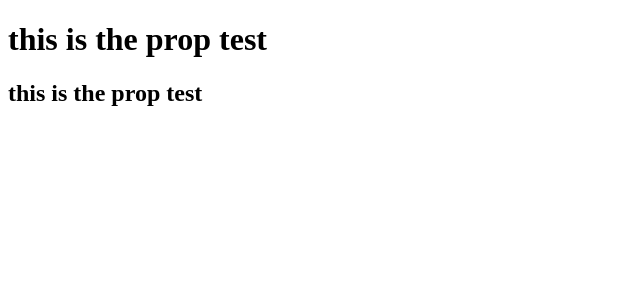
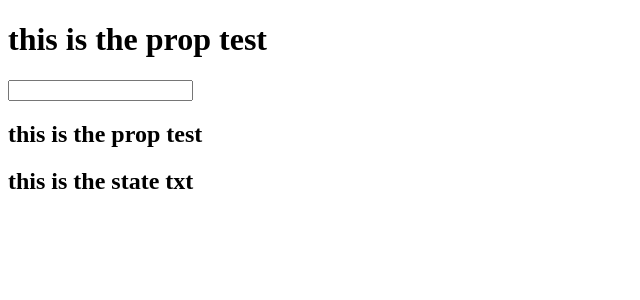
Before and after one commit to alevenberg/react-playground, a React (Create React App) app in the folder react-class-egghead/: page / in a window 1280 px wide. Shown: the top 300 px of the page, without its empty margins (0-640 px from the left). Built offline with nearby package versions, Linux system fonts and the light colour scheme.

Commit message:
impl(react-class-egghead): add set state

```diff
--- a/react-class-egghead/src/App.js
+++ b/react-class-egghead/src/App.js
@@ -1,4 +1,5 @@
 import React from "react";
+import PropTypes from 'prop-types'; // ES6
 
 // Stateless
 const App = () => <h1> Hello </h1>
@@ -18,10 +19,30 @@ class App3 extends React.Component {
 }
 
 class App4 extends React.Component {
+  constructor() {
+    super();
+    this.state = {
+      txt: 'this is the state txt'
+    }
+  }
+
+  update(e) {
+    this.setState({ txt: e.target.value })
+  }
   render() {
     let txt = this.props.txt;
-    return (<><h1> {this.props.txt} </h1> <h2> {txt}</h2></>)
+    return (<><h1> {this.props.txt} </h1>
+      <input type="text" onChange={this.update.bind(this)}>
+      </input>
+      <h2> {txt}</h2>
+      <h2> {this.state.txt}</h2>
+    </>)
   }
 }
 
+App4.propTypes = {
+  WebTransportDatagramDuplexStream: PropTypes.string,
+  cat: PropTypes.bigint.isRequired,
+}
+
 export default App4
--- a/react-class-egghead/src/index.js
+++ b/react-class-egghead/src/index.js
@@ -5,6 +5,6 @@ import App4 from './App';
 const root = ReactDOM.createRoot(document.getElementById('root'));
 root.render(
   <React.StrictMode>
-    <App4 txt="this is the prop test" />
+    <App4 cat={5} txt="this is the prop test" />
   </React.StrictMode>
 );
```
